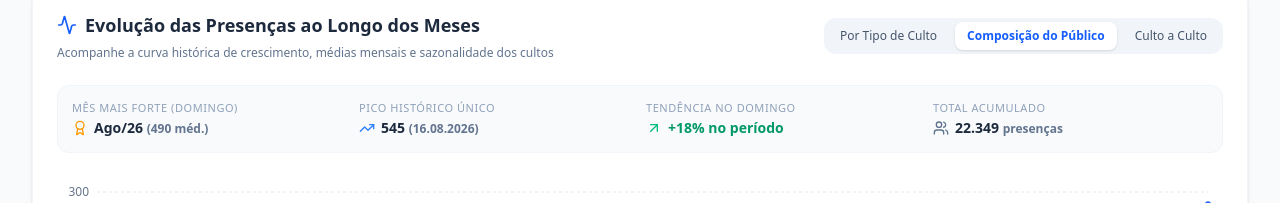
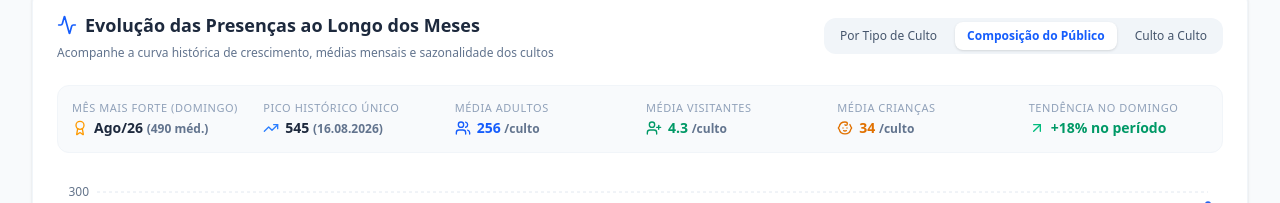
Before and after one commit to leonambrites/dashboard-de-presenca, a React (Vite) app: page / in a window 1280 px wide. Shown: the part 494-697 px from the top of the page. Built offline with nearby package versions, Linux system fonts and the light colour scheme; no server answers.

Commit message:
feat: substituido o card Total Acumulado nos destaques da evolucao pelos 3 indicadores (Media Adultos, Media Visitantes, Media Criancas)

```diff
--- a/src/App.tsx
+++ b/src/App.tsx
@@ -1533,7 +1533,7 @@ export default function App() {
 
                   {/* Summary Metric Highlight Cards */}
                   {timelineStats && (
-                    <div className="grid grid-cols-2 md:grid-cols-4 gap-3 mb-6 p-3.5 bg-slate-50 rounded-xl border border-slate-100">
+                    <div className="grid grid-cols-2 md:grid-cols-3 xl:grid-cols-6 gap-3 mb-6 p-3.5 bg-slate-50 rounded-xl border border-slate-100">
                       <div>
                         <span className="text-[11px] font-medium uppercase tracking-wider text-slate-400 block mb-0.5">
                           Mês Mais Forte (Domingo)
@@ -1555,6 +1555,36 @@ export default function App() {
                           {timelineStats.peakService ? (
                             <span>{timelineStats.peakService.total} <span className="text-xs font-semibold text-slate-500">({timelineStats.peakService.date})</span></span>
                           ) : '—'}
+                        </span>
+                      </div>
+
+                      <div>
+                        <span className="text-[11px] font-medium uppercase tracking-wider text-slate-400 block mb-0.5">
+                          Média Adultos
+                        </span>
+                        <span className="text-sm font-bold text-blue-600 flex items-center gap-1.5">
+                          <Users className="w-4 h-4 text-blue-600 shrink-0" />
+                          <span>{kpis.avgAdults} <span className="text-xs font-semibold text-slate-500">/culto</span></span>
+                        </span>
+                      </div>
+
+                      <div>
+                        <span className="text-[11px] font-medium uppercase tracking-wider text-slate-400 block mb-0.5">
+                          Média Visitantes
+                        </span>
+                        <span className="text-sm font-bold text-emerald-600 flex items-center gap-1.5">
+                          <UserPlus className="w-4 h-4 text-emerald-600 shrink-0" />
+                          <span>{kpis.avgVisitors} <span className="text-xs font-semibold text-slate-500">/culto</span></span>
+                        </span>
+                      </div>
+
+                      <div>
+                        <span className="text-[11px] font-medium uppercase tracking-wider text-slate-400 block mb-0.5">
+                          Média Crianças
+                        </span>
+                        <span className="text-sm font-bold text-amber-600 flex items-center gap-1.5">
+                          <Baby className="w-4 h-4 text-amber-600 shrink-0" />
+                          <span>{kpis.avgKids} <span className="text-xs font-semibold text-slate-500">/culto</span></span>
                         </span>
                       </div>
 
@@ -1575,16 +1605,6 @@ export default function App() {
                               ? `${timelineStats.sundayGrowth > 0 ? '+' : ''}${timelineStats.sundayGrowth}% no período`
                               : '—'}
                           </span>
-                        </span>
-                      </div>
-
-                      <div>
-                        <span className="text-[11px] font-medium uppercase tracking-wider text-slate-400 block mb-0.5">
-                          Total Acumulado
-                        </span>
-                        <span className="text-sm font-bold text-slate-800 flex items-center gap-1.5">
-                          <Users className="w-4 h-4 text-slate-500 shrink-0" />
-                          <span>{timelineStats.totalOverallAttendance.toLocaleString('pt-BR')} <span className="text-xs font-semibold text-slate-500">presenças</span></span>
                         </span>
                       </div>
                     </div>
```
